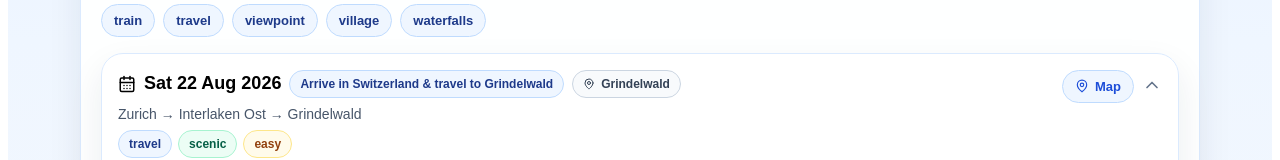
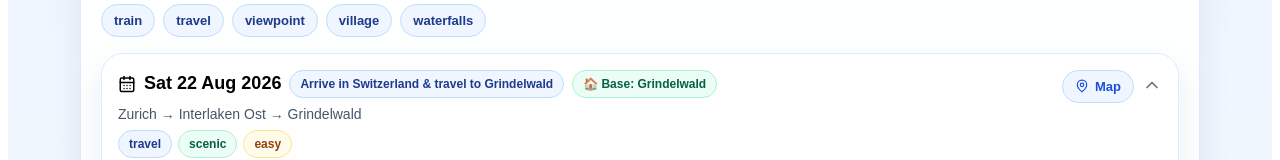
Before and after one commit to andrewhylander/Switzerland_Holiday, a React (Vite) app: page / in a window 1280 px wide. Shown: the part 758-918 px from the top of the page. Built offline with nearby package versions, Linux system fonts and the light colour scheme.

Commit message:
Update App.jsx

```diff
--- a/src/App.jsx
+++ b/src/App.jsx
@@ -1373,8 +1373,8 @@ export default function SwitzerlandTravelAppReal() {
                                 {day.date}
                               </div>
                               <SmallBadge color={day.highlight ? "amber" : "blue"}>{day.title}</SmallBadge>
-                              <SmallBadge color="slate">
-                                <MapPin size={12} /> {day.base}
+                              <SmallBadge color="green">
+                                🏠 Base: {day.base}
                               </SmallBadge>
                             </div>
                             <div style={{ color: "#475569", fontSize: 14 }}>{day.location}</div>
```
